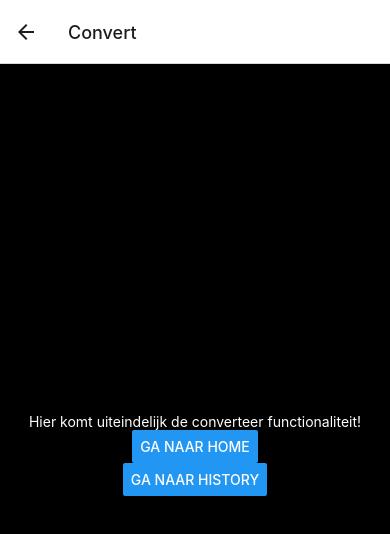
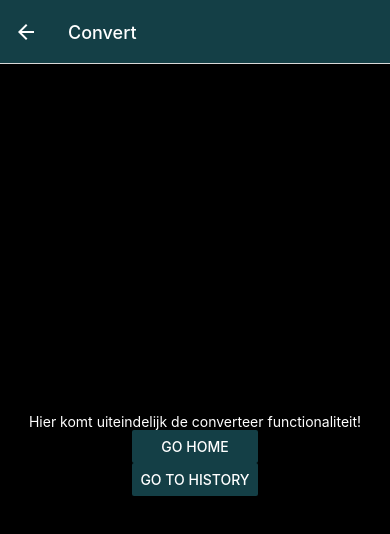
Before and after one commit to maikdejong/MADkd, a React Native app in the folder AppKeuzedeel/: screen / in a window 390 px wide. Both pictures are taken after a click on the button "CONVERT". Shown: the top 534 px of the page. Built offline with nearby package versions, Linux system fonts and the light colour scheme.

Commit message:
Nieuwe styling, begin db en convertAPI

```diff
--- a/AppKeuzedeel/App.js
+++ b/AppKeuzedeel/App.js
@@ -1,10 +1,42 @@
 import { useEffect, useState } from 'react';
-import { StatusBar } from "expo-status-bar";
 import { StyleSheet, Text, View, Switch, Button, } from "react-native";
 import { NavigationContainer } from '@react-navigation/native';
 import { createNativeStackNavigator } from '@react-navigation/native-stack';
 import { ThemeContext } from "./src/context/ThemeContext";
 import { myColors } from "./src/styles/Colors";
+import * as SQLite from 'expo-sqlite';
+
+
+// `allMeasures` includes all the measures packaged with this library
+// import configureMeasurements from 'convert-units';
+// import allMeasures from 'convert-units/definitions/all';
+// const convert = configureMeasurements(allMeasures);
+
+// convert().from('ons').possibilities();
+// // [ 'pond', 'g', 'kg', 'ton' ]
+
+// convert().from('pond').possibilities();
+// // [ 'ons', 'g', 'kg', 'ton' ]
+
+// convert().from('g').possibilities();
+// // [ 'ons', 'pond', 'kg', 'ton' ]
+
+// convert().from('kg').possibilities();
+// // [ 'ons', 'pond', 'g', 'ton' ]
+
+// convert().from('ton').possibilities();
+// // [ 'ons', 'pond', 'g', 'kg' ]
+
+async function openDatabase(pathToDatabaseFile: string): Promise<SQLite.WebSQLDatabase> {
+  if (!(await FileSystem.getInfoAsync(FileSystem.documentDirectory + 'SQLite')).exists) {
+    await FileSystem.makeDirectoryAsync(FileSystem.documentDirectory + 'SQLite');
+  }
+  await FileSystem.downloadAsync(
+    Asset.fromModule(require(pathToDatabaseFile)).uri,
+    FileSystem.documentDirectory + 'SQLite/MADB.db'
+  );
+  return SQLite.openDatabase('MADB.db');
+}
 
 
 function Homescreen({ navigation }) {
@@ -19,18 +51,23 @@ function Homescreen({ navigation }) {
     <ThemeContext.Provider value={theme}>
       <View style={theme === 'light' ? styles.container : [styles.container, {backgroundColor: myColors.black}]}>
         <Text style={theme === 'light' ? styles.text : [styles.text, {color: 'white'}]}>Switch Theme</Text>
-        <StatusBar style="auto" />
         <Switch
           value={theme === 'light'}
           onValueChange={toggleTheme}
         />
+      </View>
+      <View>
         <Button
-        title="Ga naar History"
+        title="Go to History"
         onPress={() => navigation.navigate('History')}
+        color={'#143F46'}
+        buttonStyle={{ width: 150 }}
+        containerStyle={{ margin: 5 }}
         />
         <Button
           title="Convert"
           onPress={() => navigation.navigate('Convert')}
+          color={'#143F46'}
         />
       </View>
     </ThemeContext.Provider>
@@ -43,14 +80,19 @@ function History({ navigation }) {
   return (
     <View style={theme === 'light' ? styles.container : [styles.container, {backgroundColor: myColors.black}]}>
       <Text style={theme === 'light' ? styles.text : [styles.text, {color: 'white'}]}>Hier kan je de bestel/convert geschiedenis bekijken!</Text>
+
+      <View>
         <Button
-        title="Ga naar Home"
+          title="Go Home"
           onPress={() => navigation.navigate('Homescreen')}
+          color={'#143F46'}
         />
         <Button
           title="Convert"
           onPress={() => navigation.navigate('Convert')}
+          color={'#143F46'}
         />
+      </View>
     </View>
   );
 }
@@ -61,14 +103,18 @@ function Convert ({ navigation }) {
   return (
     <View style={theme === 'light' ? styles.container : [styles.container, {backgroundColor: myColors.black}]}>
       <Text style={theme === 'light' ? styles.text : [styles.text, {color: 'white'}]}>Hier komt uiteindelijk de converteer functionaliteit!</Text>
+      <View>
         <Button
-        title="Ga naar Home"
-        onPress={() => navigation.navigate('HomeScreen')}
+          title="Go Home"
+          onPress={() => navigation.navigate('Homescreen')}
+          color={'#143F46'}
         />
         <Button
-        title="Ga naar History"
+          title="Go to History"
           onPress={() => navigation.navigate('History')}
+          color={'#143F46'}
         />
+      </View>
     </View>
   );
 }
@@ -81,13 +127,34 @@ function App() {
       <Stack.Navigator>
       <Stack.Screen
           name="Homescreen"
-          component={Homescreen} />
+          component={Homescreen}
+          options={{
+            headerStyle: {
+              backgroundColor: '#143F46',
+            },
+            headerTintColor: '#fff',
+          }}
+        />
         <Stack.Screen
           name="History"
-          component={History} />
+          component={History}
+          options={{
+            headerStyle: {
+              backgroundColor: '#143F46',
+            },
+            headerTintColor: '#fff',
+          }}
+          />
         <Stack.Screen
           name="Convert"
-          component={Convert} />
+          component={Convert}
+          options={{
+            headerStyle: {
+              backgroundColor: '#143F46',
+            },
+            headerTintColor: '#fff',
+          }}
+          />
       </Stack.Navigator>
     </NavigationContainer>
   );
@@ -106,4 +173,8 @@ const styles = StyleSheet.create({
   text: {
     color: 'black',
   },
+
+  Button: {
+    backgroundColor: '#143F46',
+  },
 });
--- a/AppKeuzedeel/package.json
+++ b/AppKeuzedeel/package.json
@@ -13,8 +13,13 @@
     "@react-navigation/native": "^6.1.6",
     "@react-navigation/native-stack": "^6.9.12",
     "@types/react": "~18.0.27",
+    "convert-units": "^2.3.4",
     "expo": "~48.0.15",
+    "expo-asset": "~8.9.1",
+    "expo-file-system": "~15.2.2",
+    "expo-sqlite": "~11.1.1",
     "expo-status-bar": "~1.4.4",
+    "expo-storage": "^48.0.1",
     "react": "^18.2.0",
     "react-dom": "18.2.0",
     "react-native": "0.71.8",
```
Also changed, not shown: 2 other files (tests, documents, lock files or other folders). Lines whose indentation alone changed are shown as unchanged.
